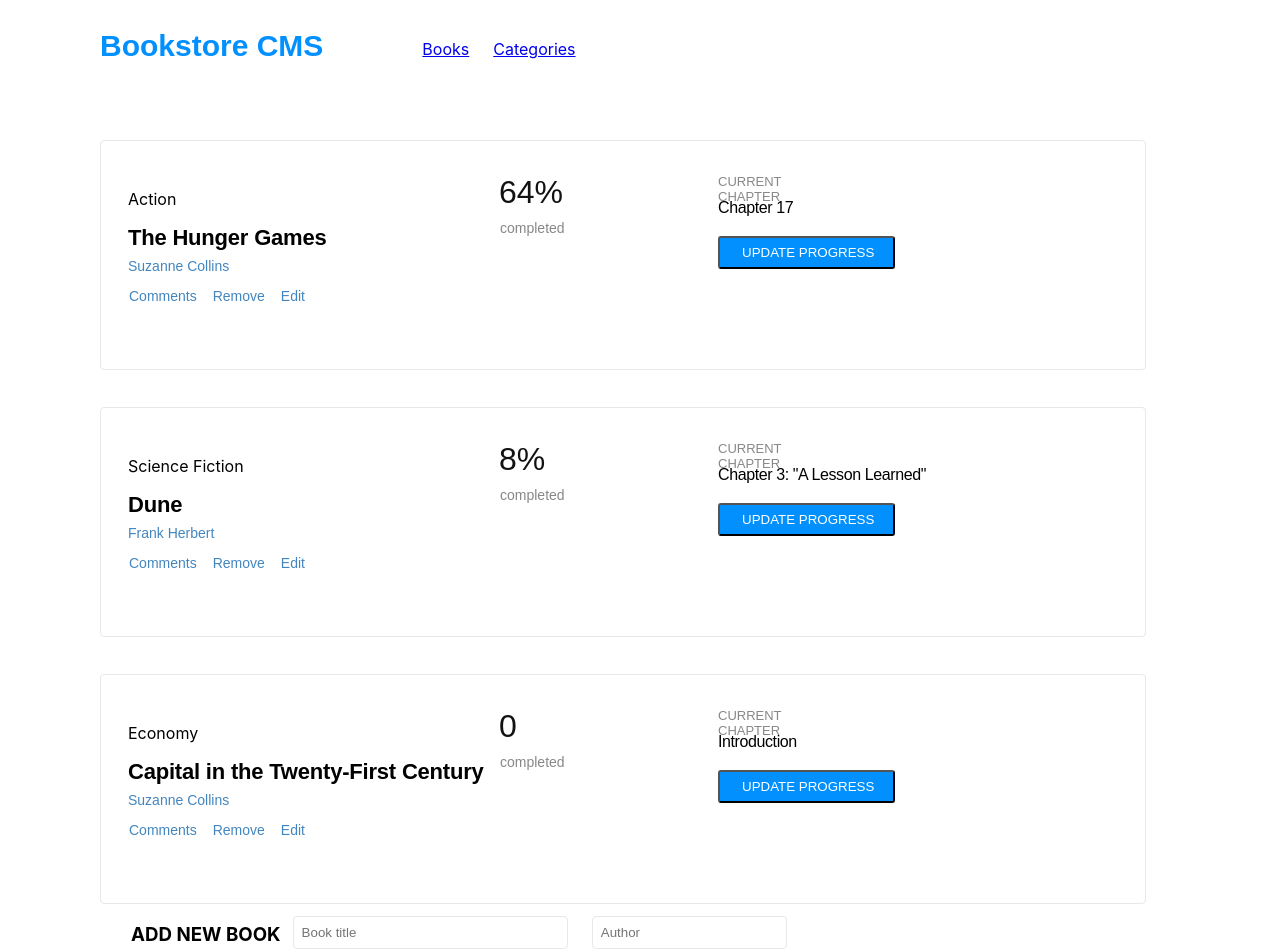
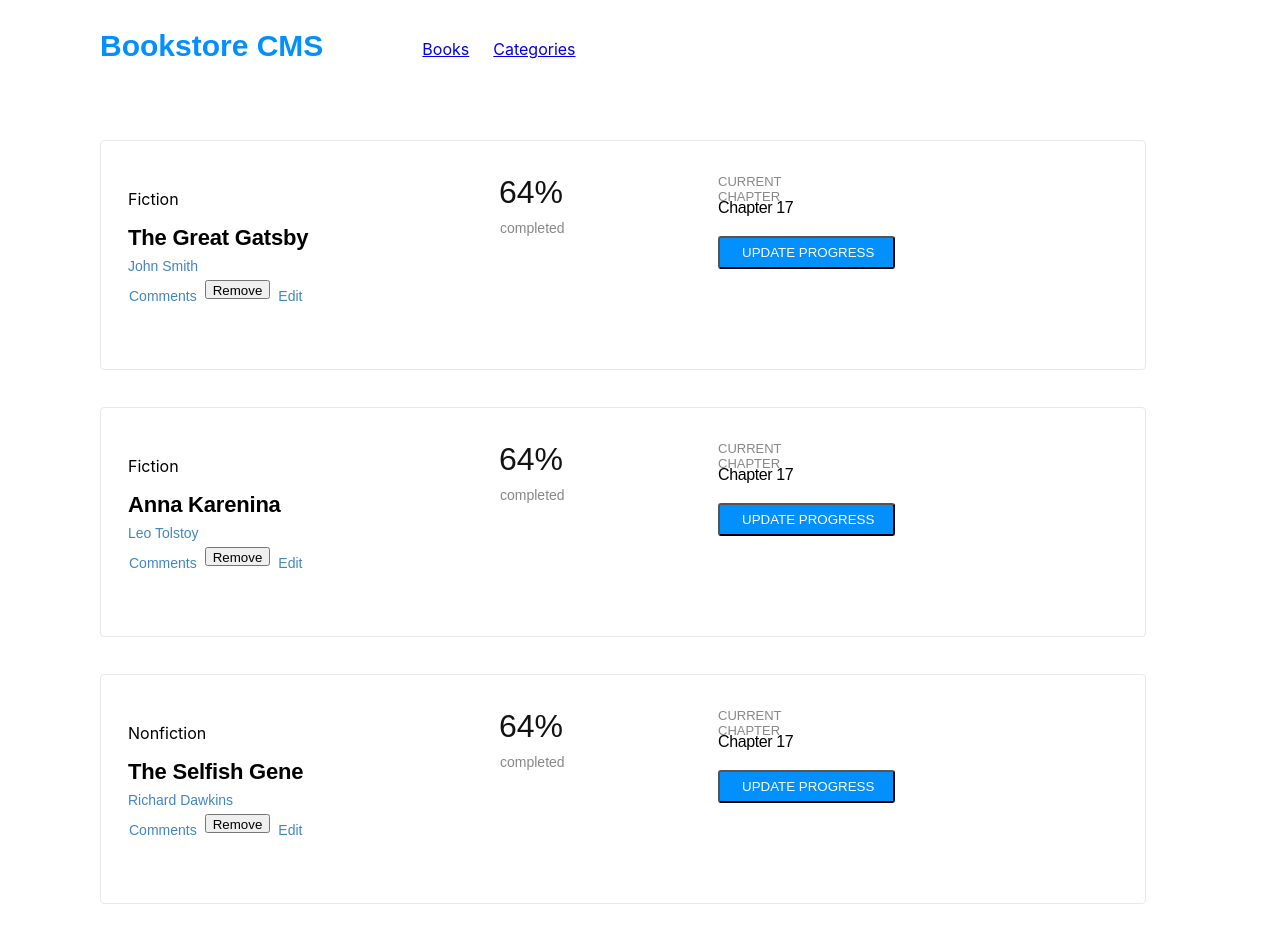
Before and after one commit to flemton/bookstore, a React (Create React App) app: page / in a window 1280 px wide. Shown: the top 952 px of the page. After the commit the page ends 904 px from the top, so only its background shows below. Built offline with nearby package versions, Linux system fonts and the light colour scheme.

Commit message:
Fix dependency cycle

```diff
--- a/package.json
+++ b/package.json
@@ -13,6 +13,7 @@
     "react-redux": "^8.0.5",
     "react-router-dom": "^6.8.1",
     "react-scripts": "5.0.1",
+    "uuid": "^9.0.0",
     "web-vitals": "^2.1.4"
   },
   "scripts": {
--- a/src/App.js
+++ b/src/App.js
@@ -1,6 +1,6 @@
 import './App.css';
 import { BrowserRouter, Routes, Route } from 'react-router-dom';
-import Books from './components/books';
+import { Books } from './components/Book';
 import Categories from './components/categories';
 import Layout from './components/Layout';
 
--- a/src/components/Book.js
+++ b/src/components/Book.js
@@ -1,9 +1,22 @@
 import PropTypes from 'prop-types';
+import { useDispatch } from 'react-redux';
+import { removeBook } from '../redux/books/booksSlice';
+import Form from './Form';
+import books from './books';
 
-const Book = (props) => {
-  const {
-    category, title, author, progress, chapter,
-  } = props;
+const Books = () => (
+  <div>
+    {books.map((book) => (
+      <Book title={book.title} category={book.category} author={book.author} progress="64%" chapter="Chapter 17" key={book.item_id} />
+    ))}
+    <Form />
+  </div>
+);
+
+const Book = ({
+  category, title, author, progress, chapter, id,
+}) => {
+  const dispatch = useDispatch();
 
   return (
     <div className="book">
@@ -13,7 +26,7 @@ const Book = (props) => {
         <p className="author">{author}</p>
         <ul className="book-action">
           <li>Comments</li>
-          <li>Remove</li>
+          <button type="button" onClick={() => dispatch(removeBook({ id }))}>Remove</button>
           <li>Edit</li>
         </ul>
       </div>
@@ -39,6 +52,9 @@ Book.propTypes = {
   author: PropTypes.string.isRequired,
   chapter: PropTypes.string.isRequired,
   progress: PropTypes.string.isRequired,
+  id: PropTypes.string.isRequired,
 };
 
+export { Books };
+
 export default Book;
--- a/src/components/Form.js
+++ b/src/components/Form.js
@@ -1,16 +1,47 @@
-const Form = () => (
+import { useState } from 'react';
+import { useDispatch } from 'react-redux';
+import { v4 as uuidv4 } from 'uuid';
+import { addBook } from '../redux/books/booksSlice';
+
+const Form = () => {
+  const [formInput, setFormInput] = useState({
+    id: '',
+    title: '',
+    author: '',
+  });
+  const dispatch = useDispatch();
+  const handleFormInput = (e) => {
+    const Name = e.target.name;
+    setFormInput({
+      id: uuidv4(),
+      ...formInput,
+      [Name]: e.target.value,
+    });
+  };
+
+  const onSubmit = (e) => {
+    e.preventDefault();
+    dispatch(addBook({ formInput }));
+    setFormInput({
+      title: '',
+      author: '',
+    });
+  };
+
+  (
     <div className="form">
       <h3>
         ADD NEW BOOK
       </h3>
-    <form>
-      <input type="text" placeholder="Book title" required className="book-title" />
-      <input type="text" placeholder="Author" required className="book-author" />
-      <button className="addBook" type="submit">
+      <form onSubmit={onSubmit}>
+        <input type="text" placeholder="Book title" required className="book-title" onChange={handleFormInput} value={formInput.title} />
+        <input type="text" placeholder="Author" required className="book-author" onChange={handleFormInput} value={formInput.author} />
+        <button className="addBook" type="button">
           ADD BOOK
         </button>
       </form>
     </div>
   );
+};
 
 export default Form;
--- a/src/components/books.js
+++ b/src/components/books.js
@@ -1,13 +1,22 @@
-import Book from './Book';
-import Form from './Form';
+const books = [
+  {
+    item_id: 'item1',
+    title: 'The Great Gatsby',
+    author: 'John Smith',
+    category: 'Fiction',
+  },
+  {
+    item_id: 'item2',
+    title: 'Anna Karenina',
+    author: 'Leo Tolstoy',
+    category: 'Fiction',
+  },
+  {
+    item_id: 'item3',
+    title: 'The Selfish Gene',
+    author: 'Richard Dawkins',
+    category: 'Nonfiction',
+  },
+];
 
-const Books = () => (
-  <div>
-    <Book title="The Hunger Games" category="Action" author="Suzanne Collins" progress="64%" chapter="Chapter 17" />
-    <Book title="Dune" category="Science Fiction" author="Frank Herbert" progress="8%" chapter='Chapter 3: "A Lesson Learned"' />
-    <Book title="Capital in the Twenty-First Century" category="Economy" author="Suzanne Collins" progress="0" chapter="Introduction" />
-    <Form />
-  </div>
-);
-
-export default Books;
+export default books;
--- a/src/redux/books/booksSlice.js
+++ b/src/redux/books/booksSlice.js
@@ -1,9 +1,10 @@
 import {
   createSlice,
 } from '@reduxjs/toolkit';
+import books from '../../components/books';
 
 const initialState = {
-  books: [],
+  books,
 };
 
 const booksSlice = createSlice({
@@ -13,12 +14,12 @@ const booksSlice = createSlice({
     addBook: (state, action) => {
       state.books.push(action.payload);
     },
-    removeBook: (state, action) => {
-      state.books.filter((book) => book.id !== action.payload);
-    },
+    removeBook: (state, action) => ({
+      books: state.books.filter((book) => book.item_id !== action.payload),
+    }),
   },
 });
 
-export const { removeBook } = booksSlice.actions;
+export const { removeBook, addBook } = booksSlice.actions;
 
 export default booksSlice.reducer;
```
Also changed, not shown: 1 other file (tests, documents, lock files or other folders). Lines whose indentation alone changed are shown as unchanged.
